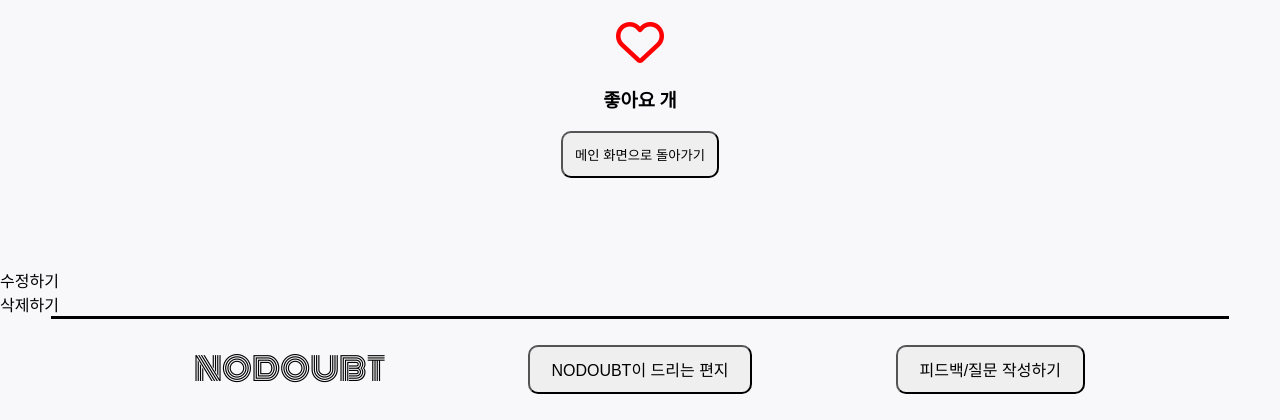
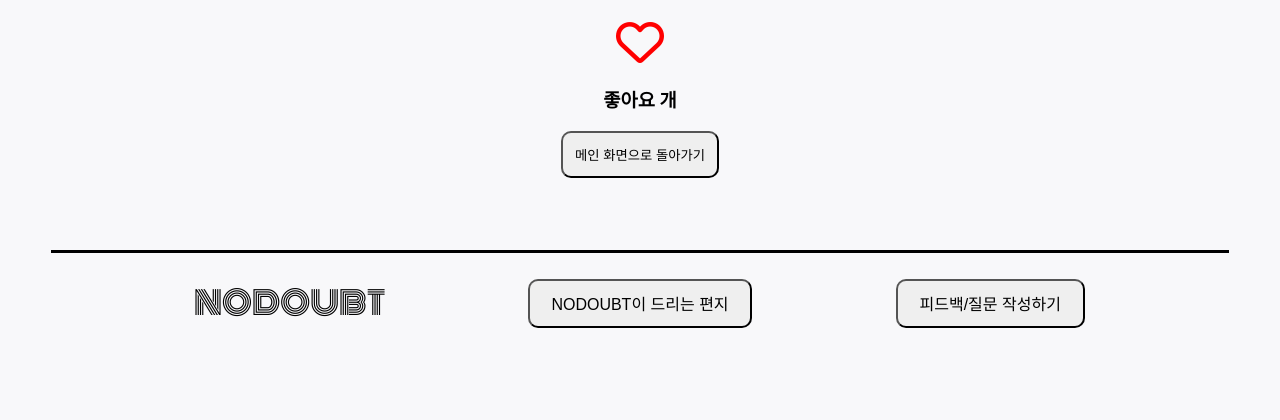
Before and after one commit to YoonHwe/nodoubt, a Django app: page /5 in a window 1280 px wide. Shown: the part 3106-3526 px from the top of the page. After the commit the page ends 3434 px from the top, so only its background shows below. Run offline with Django 3.2, Linux system fonts and the light colour scheme; a user stored in the database is signed in; data comes from the database, SQL or seed files in the repository; some libraries are stand-ins or nearby versions.

Commit message:
admin 수정

```diff
--- a/main/templates/main/detail.html
+++ b/main/templates/main/detail.html
@@ -36,10 +36,10 @@
 <br><br><br><br>
 
 
-<br>
+<!-- <br>
 <a href="{% url 'main:edit' data.id %}">수정하기</a>
 <br>
-<a href="{% url 'main:delete' data.id %}">삭제하기</a>
+<a href="{% url 'main:delete' data.id %}">삭제하기</a> -->
 {% else %}
 <div id="detail_tail_login">
     <div>
--- a/main/templates/main/index.html
+++ b/main/templates/main/index.html
@@ -133,9 +133,9 @@
         </div>
         {%endfor%}
     </div>
-    <div style="text-align: center;">
+    <!-- <div style="text-align: center;">
         <h2><a href="{% url 'main:new' %}">자소서 업로드</a></h2>
-    </div>
+    </div>     -->
 </div>
 
 <!-- <div class="content_popular">
```
